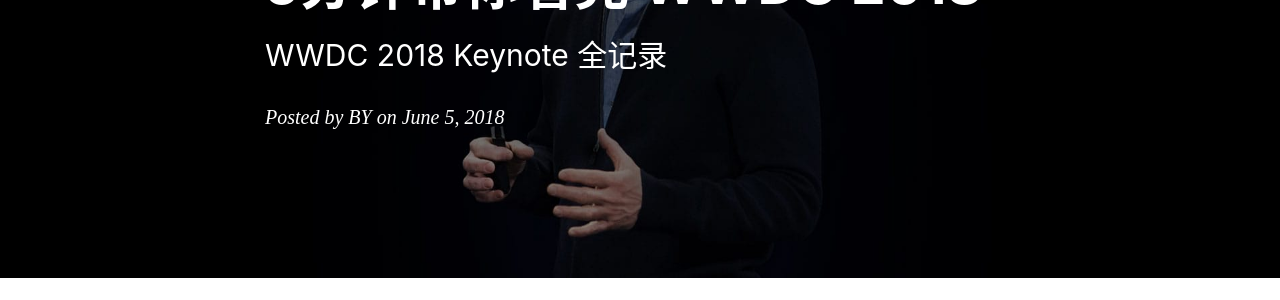
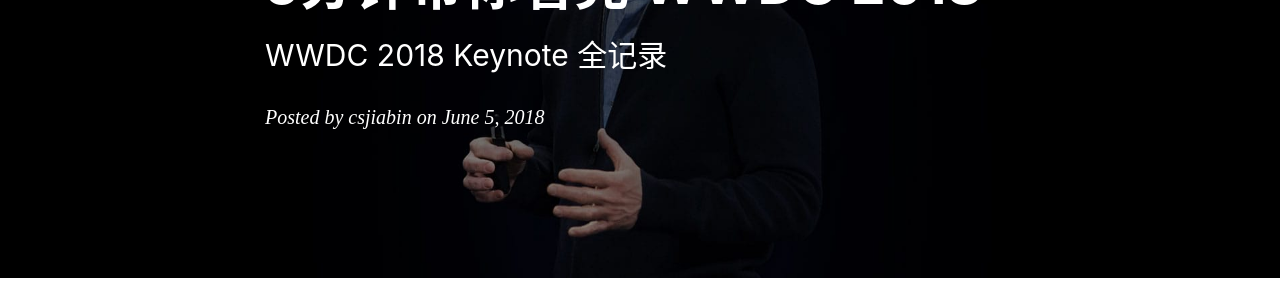
Before and after one commit to lintingjie/csjiabin.github.io, a Jekyll site: the page built from _posts/2018-06-29-Flutter-安装windows.md, in a window 1280 px wide and 900 px high. Shown: the part 245-545 px from the top of the window. Built offline with Jekyll 4.4.1, drawn with Linux system fonts in a browser that asks for light colours; nearby versions of some CDN libraries; comment, search, counter and statistics services are not loaded.

Commit message:
Update 2018-06-29-Flutter-安装windows.md

````diff
--- a/_posts/2018-06-29-Flutter-安装windows.md
+++ b/_posts/2018-06-29-Flutter-安装windows.md
@@ -3,7 +3,7 @@
 title:      5分钟带你看完 WWDC 2018
 subtitle:   WWDC 2018 Keynote 全记录
 date:       2018-06-05
-author:     BY
+author:     csjiabin
 header-img: img/post-bg-cook.jpg
 catalog: true
 tags:
@@ -54,7 +54,7 @@
 
 > 此命令检查您的环境并向终端窗口显示报告。Dart SDK与Flutter绑定;不需要分别安装Dart。仔细检查输出，寻找可能需要安装的其他软件或需要执行的其他任务(以粗体文本显示)。
 
- >> 示例：
+ > 示例：
 
 ```
 [-] Android toolchain - develop for Android devices
@@ -70,7 +70,7 @@
 
 ## 安卓系统设置
 
->> 注意:Flutter依赖于Android Studio的完整安装来提供Android平台的依赖项。但是，您可以在许多编辑器中编写您的Flutter应用程序;后面的步骤将讨论这个问题。
+> 注意:Flutter依赖于Android Studio的完整安装来提供Android平台的依赖项。但是，您可以在许多编辑器中编写您的Flutter应用程序;后面的步骤将讨论这个问题。
 
 ### 安装 Android Studio
 
````
